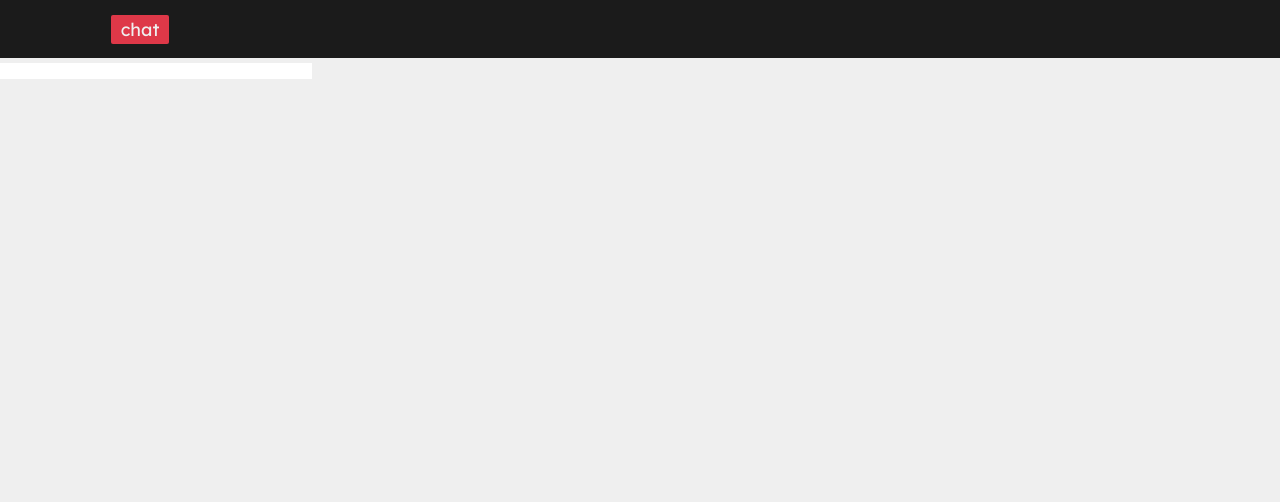
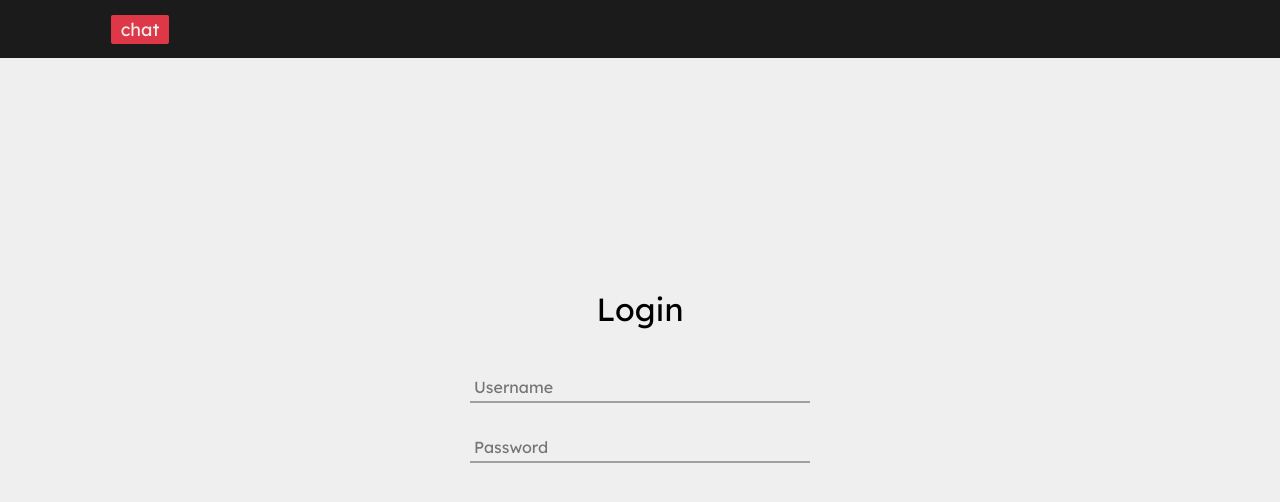
Before and after one commit to deger4beger/chat-fullstack, a React (Create React App) app in the folder client/: page /login in a window 1280 px wide. Shown: the top 502 px of the page. Built offline with nearby package versions, Linux system fonts and the light colour scheme.

Commit message:
added auth form

```diff
--- a/client/src/App.css
+++ b/client/src/App.css
@@ -66,6 +66,7 @@ body {
 }
 
 .mainBlock {
-  margin-top: 58px;
+  padding-top: 58px;
   max-height: 100vh;
+  min-height: 100vh;
 }
--- a/client/src/App.tsx
+++ b/client/src/App.tsx
@@ -7,12 +7,12 @@ import AppRouter from './router/AppRouter';
 
 function App() {
     return (
-        <div>
+        <>
             <Header />
             <div className="mainBlock">
             	<AppRouter />
             </div>
-        </div>
+        </>
     )
 }
 
--- /dev/null
+++ b/client/src/components/AuthTemplate/AuthTemplate.module.scss
@@ -0,0 +1,16 @@
+.wrapper {
+	display: flex;
+	flex-direction: column;
+	align-items: center;
+	justify-content: center;
+	height: calc(100vh - 58px);
+	.title {
+		margin-bottom: 40px;
+		font-size: var(--fsz32);
+	}
+	.inputs {
+		display: flex;
+		flex-direction: column;
+		padding-bottom: 110px;
+	}
+}
--- /dev/null
+++ b/client/src/components/AuthTemplate/AuthTemplate.tsx
@@ -0,0 +1,22 @@
+import React from 'react'
+import s from "./AuthTemplate.module.scss"
+
+interface IAuthTemplateProps {
+	title: string
+	children: React.ReactNode[] | React.ReactNode
+}
+
+const AuthTemplate: React.FC<IAuthTemplateProps> = ({title, children}) => {
+	return (
+		<div className={s.wrapper}>
+			<div className={s.title}>
+				{title}
+			</div>
+			<div className={s.inputs}>
+				{children}
+			</div>
+		</div>
+	)
+}
+
+export default AuthTemplate
--- a/client/src/components/Input/Input.module.scss
+++ b/client/src/components/Input/Input.module.scss
@@ -0,0 +1,14 @@
+.input {
+	width: 340px;
+	font-size: var(--fsz16);
+	padding: 4px;
+	background-color: var(--firstLight);
+	border-bottom: 2px solid var(--additional);
+	transition: 0.1s;
+	&:first-child {
+		margin-bottom: 30px;
+	}
+	&:focus {
+		border-color: var(--mainLight);
+	}
+}
--- a/client/src/components/Input/Input.tsx
+++ b/client/src/components/Input/Input.tsx
@@ -3,6 +3,7 @@ import s from "./Input.module.scss"
 
 interface InputProps {
 	name: string
+	placeholder: string
 	type: string
 	value: string
 	onChange: (e: React.ChangeEvent<HTMLInputElement>) => void
--- a/client/src/pages/Login/Login.tsx
+++ b/client/src/pages/Login/Login.tsx
@@ -1,6 +1,6 @@
 import React, {useState} from 'react'
-import s from "./Login.module.scss"
 import Input from '../../components/Input/Input';
+import AuthTemplate from '../../components/AuthTemplate/AuthTemplate';
 
 const User: React.FC = () => {
 
@@ -8,22 +8,22 @@ const User: React.FC = () => {
 	const [password, setPassword] = useState("")
 
 	return (
-		<div>
-			<div className={s.wrapper}>
+		<AuthTemplate title="Login">
 			<Input
 				name="username"
+				placeholder="Username"
 				type="input"
 				value={username}
 				onChange={(e) => setUsername(e.currentTarget.value)}
 			/>
 			<Input
 				name="password"
+				placeholder="Password"
 				type="input"
 				value={password}
 				onChange={(e) => setPassword(e.currentTarget.value)}
 			/>
-			</div>
-		</div>
+		</AuthTemplate>
 	)
 }
 
```
Also changed, not shown: client/src/pages/Login/Login.module.scss (deleted). Lines whose indentation alone changed are shown as unchanged.
